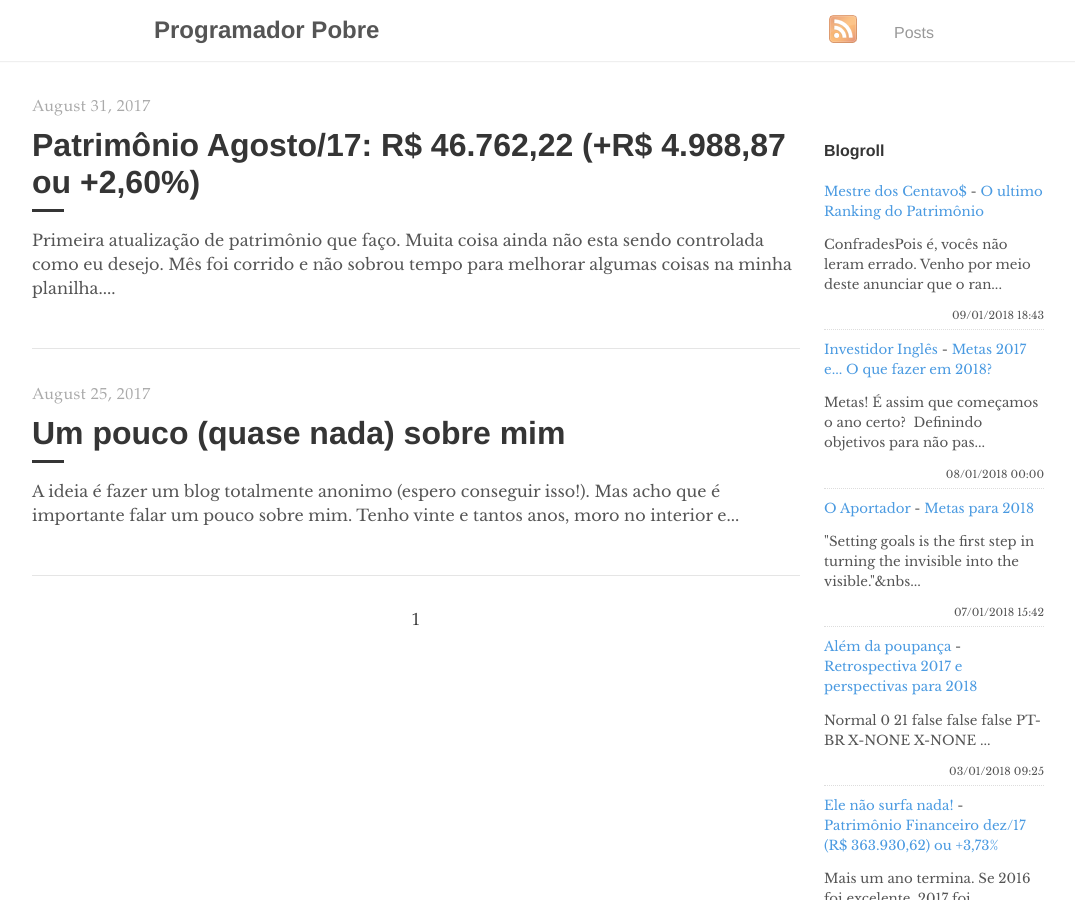
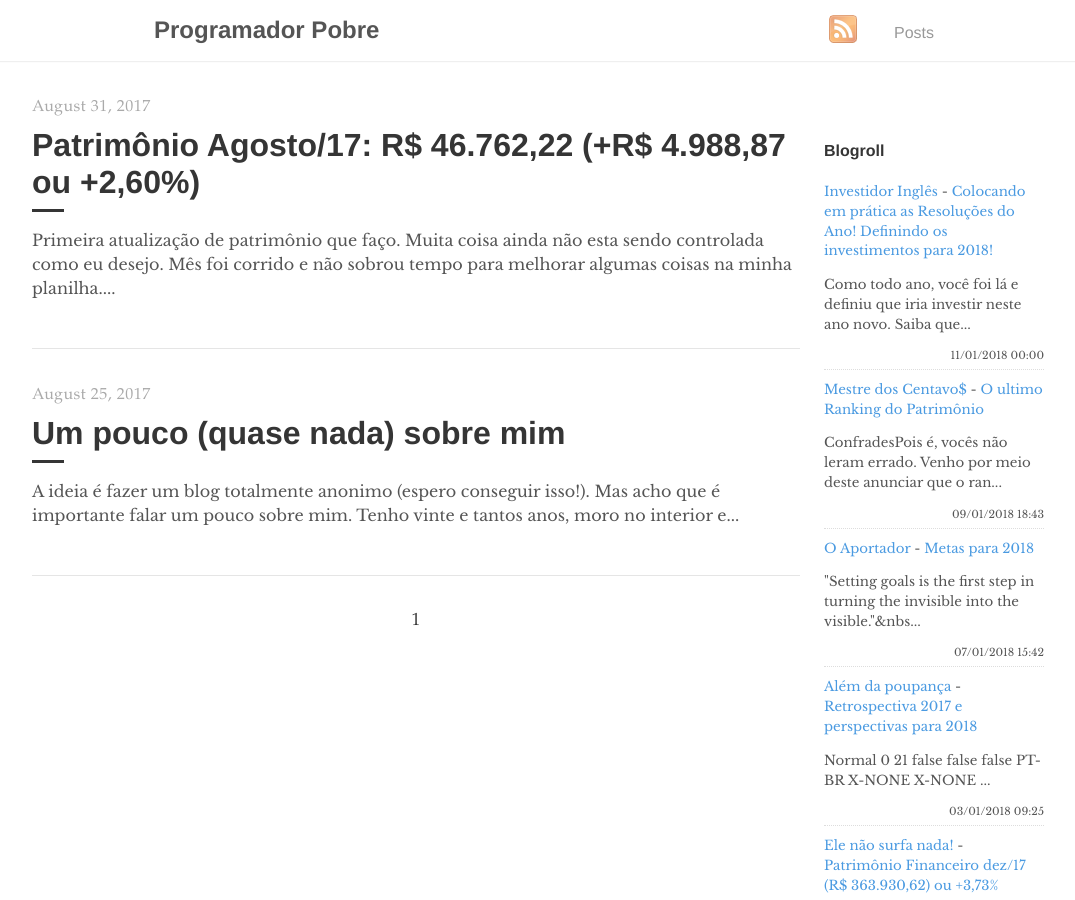
Before and after one commit to programadorpobre/programadorpobre.github.io, a Jekyll site: the page built from index.html, in a window 1280 px wide and 900 px high. Shown: the whole window, without its empty margins (96-1171 px from the left). Built offline with Jekyll 4.4.1, drawn with Linux system fonts in a browser that asks for light colours; the list of posts is cut into pages by our own code; comment, search, counter and statistics services are not loaded.

Commit message:
[ci skip] travis #159

```diff
--- a/_includes/feed-entries.html
+++ b/_includes/feed-entries.html
@@ -1,12 +1,12 @@
+<div class="feed-entry">
+    <a class="feed-entry-site-name" href="http://www.investidoringles.com/">Investidor Inglês</a> - <a class="feed-entry-title" href="http://www.investidoringles.com/2018/01/definindo-investimentos-2018.html">Colocando em prática as Resoluções do Ano!  Definindo os investimentos para 2018!</a>
+    <p class="feed-entry-summary">Como todo ano, você foi lá e definiu que iria investir neste ano novo. Saiba que...</p>
+    <time datetime="2018-01-11T00:00:00.000-02:00">11/01/2018 00:00</time>
+</div>
 <div class="feed-entry">
     <a class="feed-entry-site-name" href="http://mestredoscentavos.blogspot.com/">Mestre dos Centavo$</a> - <a class="feed-entry-title" href="http://mestredoscentavos.blogspot.com/2018/01/o-ultimo-ranking-do-patrimonio.html">O ultimo Ranking do Patrimônio</a>
     <p class="feed-entry-summary">ConfradesPois é, vocês não leram errado. Venho por meio deste anunciar que o ran...</p>
     <time datetime="2018-01-09T18:43:00.001-08:00">09/01/2018 18:43</time>
-</div>
-<div class="feed-entry">
-    <a class="feed-entry-site-name" href="http://www.investidoringles.com/">Investidor Inglês</a> - <a class="feed-entry-title" href="http://www.investidoringles.com/2018/01/metas-2017-e-o-que-fazer-em-2018.html">Metas 2017 e... O que fazer em 2018?</a>
-    <p class="feed-entry-summary">Metas! É assim que começamos o ano certo?&nbsp; Definindo objetivos para não pas...</p>
-    <time datetime="2018-01-08T00:00:00.000-02:00">08/01/2018 00:00</time>
 </div>
 <div class="feed-entry">
     <a class="feed-entry-site-name" href="http://oaportadorfinanceiro.blogspot.com/">O Aportador</a> - <a class="feed-entry-title" href="http://oaportadorfinanceiro.blogspot.com/2018/01/metas-para-2018.html">Metas para 2018</a>
```
